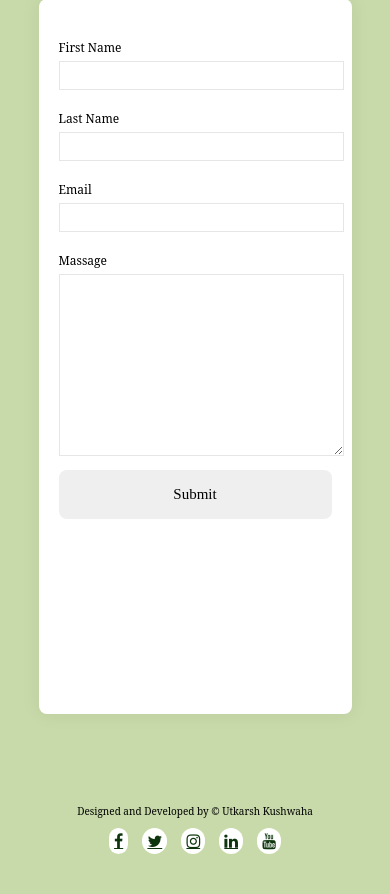
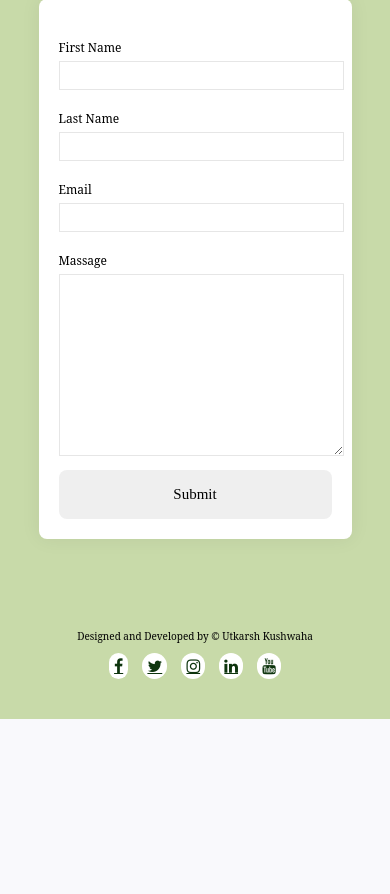
Before and after one commit to mitmeerut007/mitmeerut007.github.io, a PHP site: page /contact.html in a window 390 px wide. Shown: the part 523-1417 px from the top of the page. After the commit the page ends 1242 px from the top, so only its background shows below. Run offline with PHP 8.4, Linux system fonts and the light colour scheme.

Commit message:
Update style.css

```diff
--- a/project2/style2.css
+++ b/project2/style2.css
@@ -249,7 +249,7 @@ button[type="submit"]:hover {
 @media  (max-width: 700px) {
    .container {
   width: 70%;
-  height: 80vh;
+  height: 80%;
   max-width: 500px;
   margin: 0 auto;
   padding: 20px;
```
